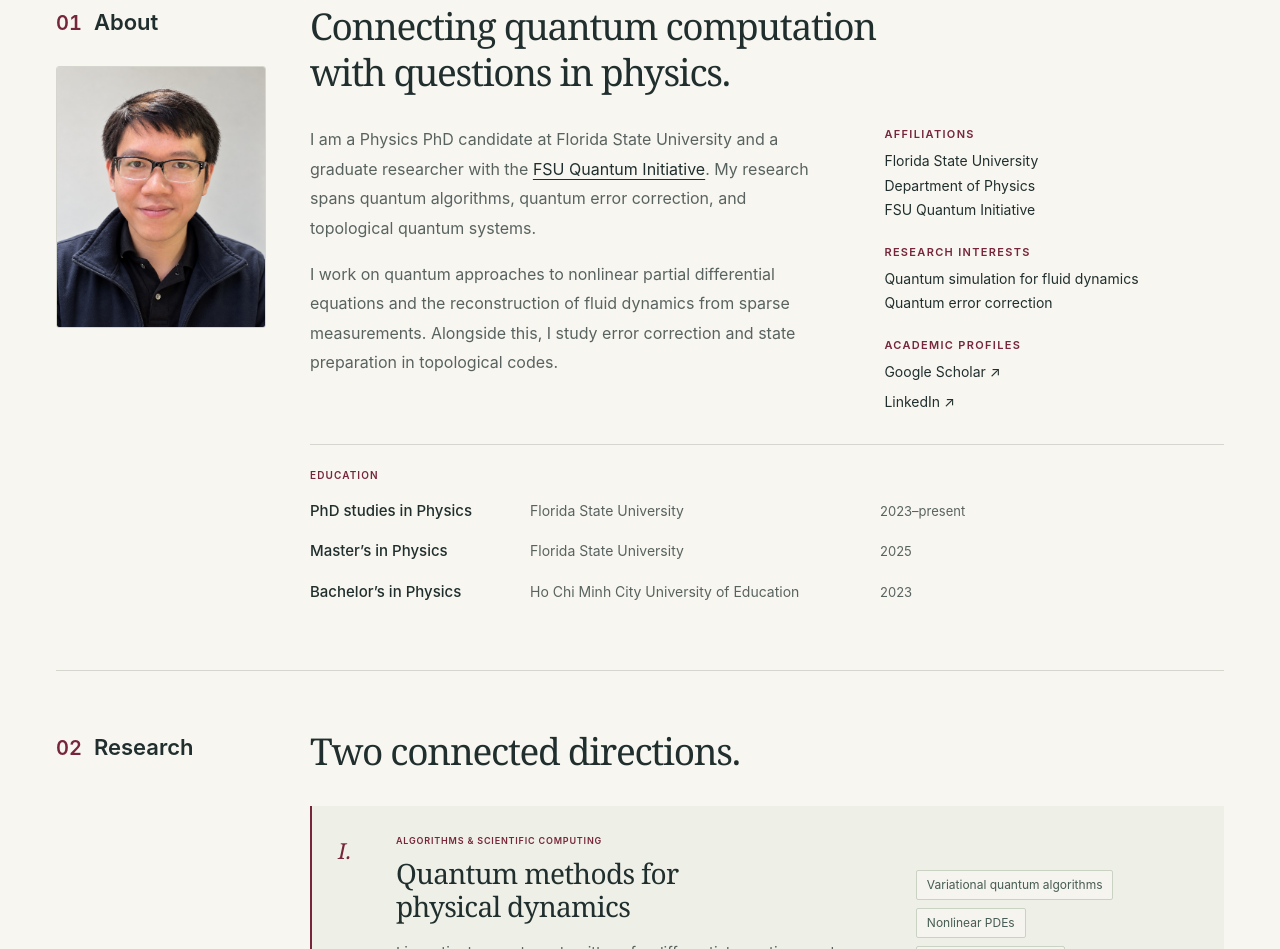
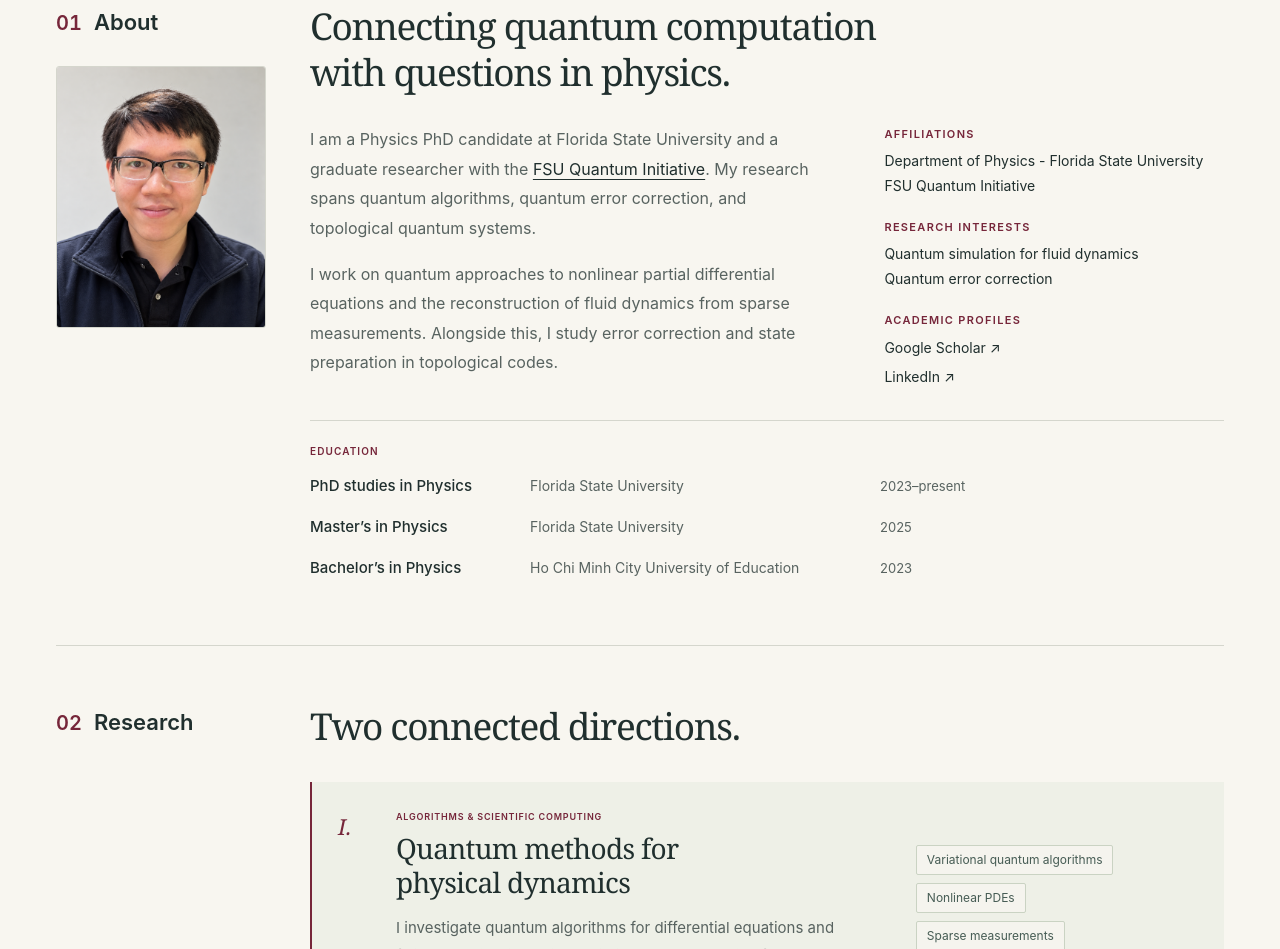
Before and after one commit to nhatquang-nguyen/nhatquang-nguyen.github.io, a plain HTML site: page index.html in a window 1280 px wide. Shown: the part 884-1833 px from the top of the page. Drawn offline with Linux system fonts and the light colour scheme.

Commit message:
Combine the FSU physics affiliation on one line and link to the department

```diff
--- a/index.html
+++ b/index.html
@@ -77,7 +77,7 @@
             <p>I work on quantum approaches to nonlinear partial differential equations and the reconstruction of fluid dynamics from sparse measurements. Alongside this, I study error correction and state preparation in topological codes.</p>
           </div>
           <dl class="profile-facts">
-            <div><dt>Affiliations</dt><dd>Florida State University<br>Department of Physics<br><a href="https://quantum.fsu.edu/">FSU Quantum Initiative</a></dd></div>
+            <div><dt>Affiliations</dt><dd><a href="https://physics.fsu.edu/">Department of Physics - Florida State University</a><br><a href="https://quantum.fsu.edu/">FSU Quantum Initiative</a></dd></div>
             <div><dt>Research interests</dt><dd>Quantum simulation for fluid dynamics<br>Quantum error correction</dd></div>
             <div><dt>Academic profiles</dt><dd class="profile-links"><a href="https://scholar.google.com/citations?user=8Ur0xkAAAAAJ&amp;hl=en">Google Scholar <span aria-hidden="true">↗</span></a><a href="https://www.linkedin.com/in/nhat-quang-nguyen-fsu/">LinkedIn <span aria-hidden="true">↗</span></a></dd></div>
           </dl>
```
